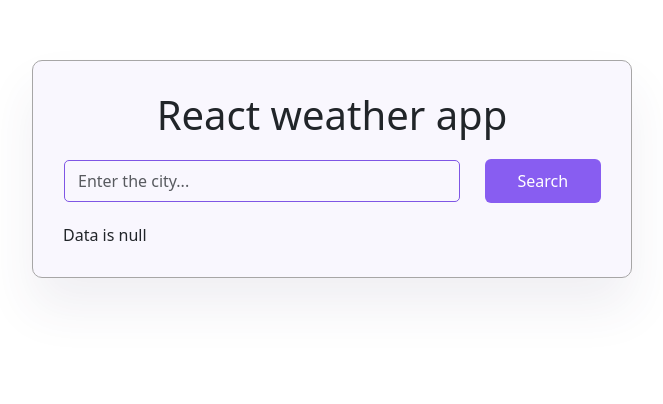
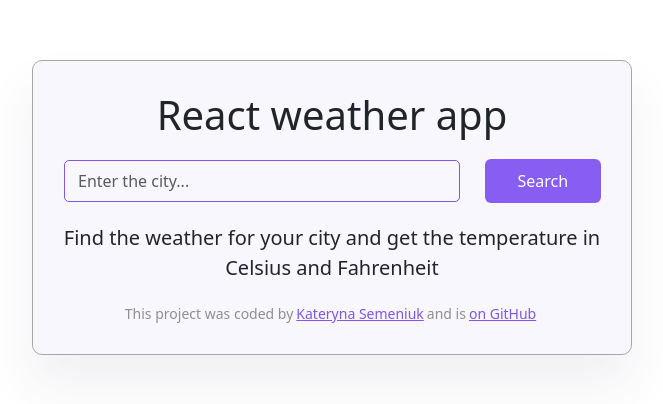
Before and after one commit to Katya-Semeniuk/weather-app-react, a React (Create React App) app: page / in a window 1280 px wide. Shown: the top 404 px of the page, without its empty margins (308-971 px from the left). Built offline with nearby package versions, Linux system fonts and the light colour scheme.

Commit message:
added footer

```diff
--- a/src/CityWeather.css
+++ b/src/CityWeather.css
@@ -2,6 +2,10 @@ ul {
   list-style-type: none;
   margin: 0;
   padding: 0;
+}
+.heading {
+  text-align: center;
+  font-size: 20px;
 }
 .city {
   font-size: 38px;
--- a/src/CityWeather.jsx
+++ b/src/CityWeather.jsx
@@ -5,7 +5,12 @@ import WeatherTemperature from "./WeatherTemperature";
 
 export default function CityWeather(props) {
   if (props.data === null) {
-    return "Data is null";
+    return (
+      <div className="heading">
+        Find the weather for your city and get the temperature in Celsius and
+        Fahrenheit
+      </div>
+    );
   } else {
     const { city, country, condition, temperature, wind, time } = props.data;
 
--- a/src/Forecast.css
+++ b/src/Footer.css
@@ -1,5 +1,5 @@
 .footer {
-  margin-top: 15px;
+  margin-top: 20px;
 }
 
 .footer p {
--- a/src/Forecast.jsx
+++ b/src/Footer.jsx
@@ -1,21 +1,8 @@
 import React from "react";
-import axios from "axios";
-import "./Forecast.css";
 
-export default function Forecast({ city }) {
-  if (!city) {
-    return;
-  }
-  const apiKey = "8907b2tf0b29bfcd0b41134b5b1c6ao9";
-  let apiUrl = `https://api.shecodes.io/weather/v1/forecast?query=${city}&key=${apiKey}`;
+import "./Footer.css";
 
-  function displayForecast(res) {
-    if (!res.data) {
-      return;
-    }
-  }
-  axios.get(apiUrl).then(displayForecast);
-
+export default function Footer() {
   return (
     <div className="footer">
       <p>
--- a/src/WeatherSearch.jsx
+++ b/src/WeatherSearch.jsx
@@ -4,7 +4,7 @@ import "./WeatherSearch.css";
 import "bootstrap/dist/css/bootstrap.min.css";
 
 import CityWeather from "./CityWeather";
-import Forecast from "./Forecast";
+import Footer from "./Footer";
 
 export default function WeatherSearch() {
   let [query, setQuery] = useState("");
@@ -58,7 +58,7 @@ export default function WeatherSearch() {
       </form>
 
       <CityWeather data={fetch} />
-      <Forecast city={city} />
+      <Footer city={city} />
     </div>
   );
 }
```
